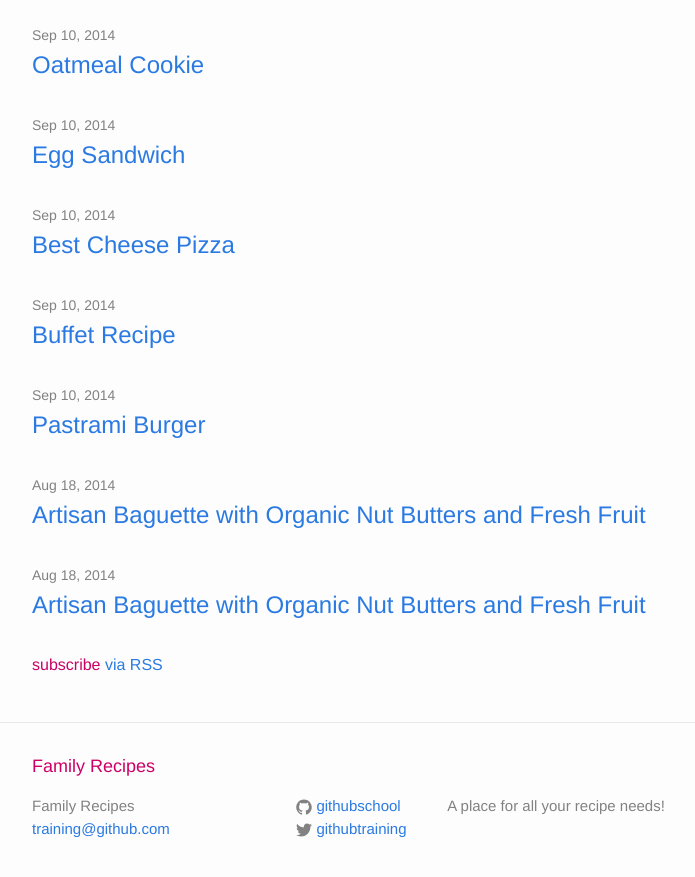
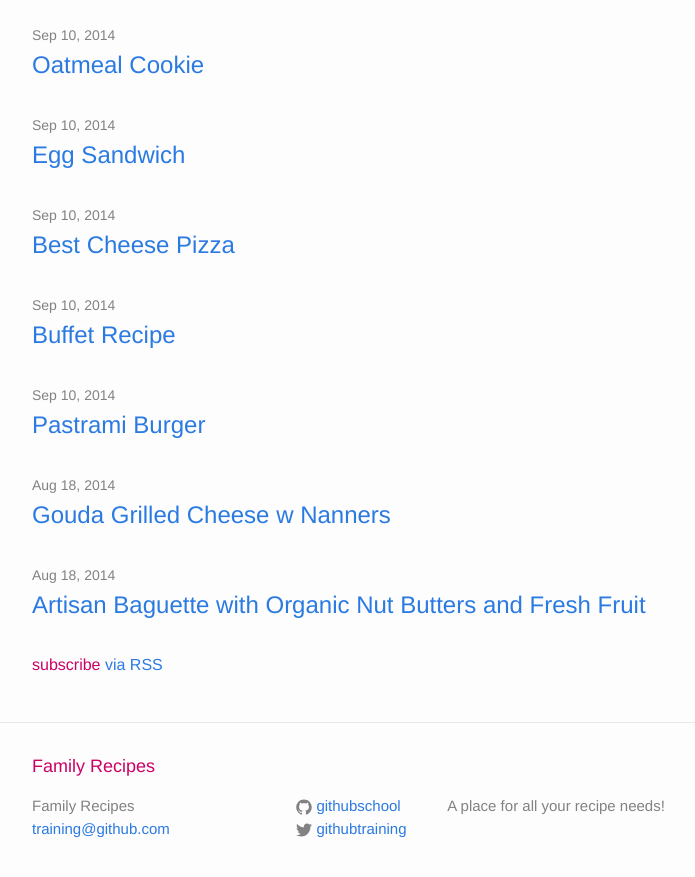
Before and after one commit to githubteacher/feb-recipes, a Jekyll site: the page built from index.html, in a window 1280 px wide and 900 px high, scrolled down 654 px. Shown: the top 877 px of the window, without its empty margins (238-933 px from the left). Built offline with Jekyll 4.4.1, drawn with Linux system fonts in a browser that asks for light colours.

Commit message:
title change w gouda

```diff
--- a/_posts/2014-08-18-this-is-kaitis-grilled-cheese.md
+++ b/_posts/2014-08-18-this-is-kaitis-grilled-cheese.md
@@ -1,6 +1,6 @@
 ---
 layout: post
-title:  "Artisan Baguette with Organic Nut Butters and Fresh Fruit"
+title:  "Gouda Grilled Cheese w Nanners"
 date:   2014-08-18 15:00
 categories: sugary breakfast
 ---
```
